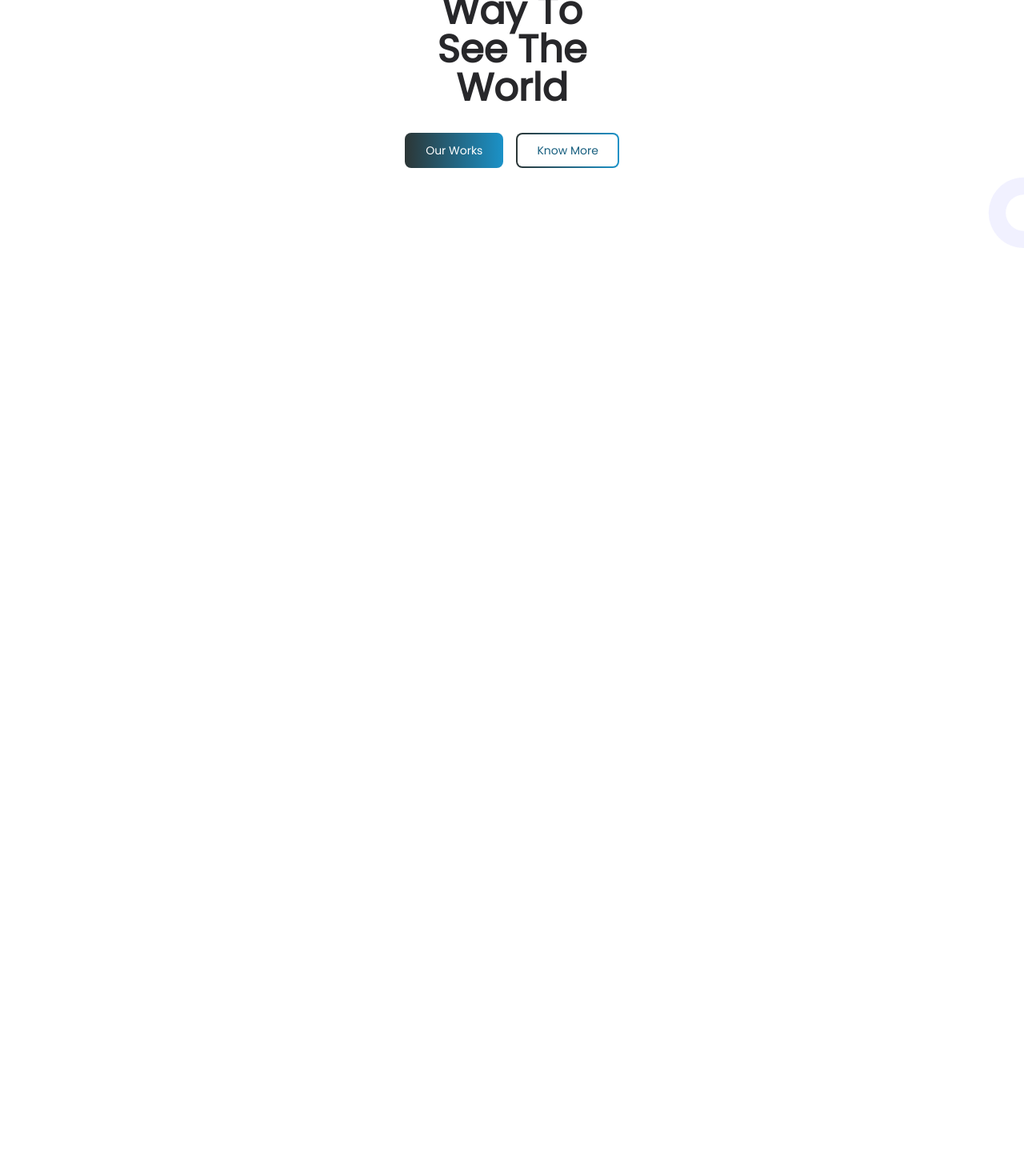
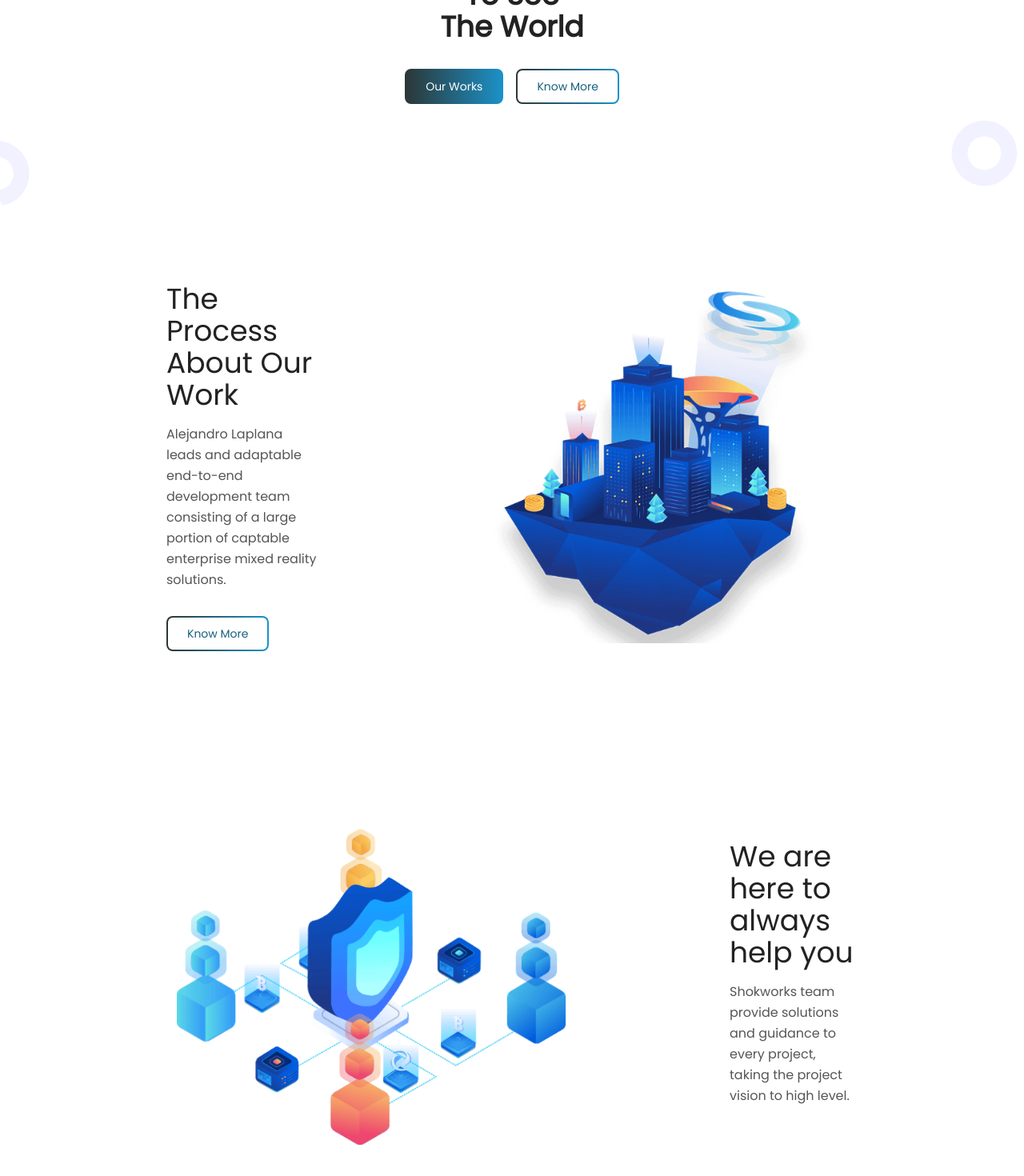
Before and after one commit to aledx18/landing-shokworks, a Next.js app: page / in a window 1280 px wide. Shown: the part 776-2246 px from the top of the page at 80% size. Before the commit the page ends 1114 px from the top, so only its background shows below. Built offline with nearby package versions, Linux system fonts and the light colour scheme.

Commit message:
Add: Component About

```diff
--- /dev/null
+++ b/components/About.tsx
@@ -0,0 +1,55 @@
+import Image from 'next/image'
+
+export default function About() {
+  return (
+    <section className='text-gray-400 body-font'>
+      <div className='container mx-auto flex py-24 md:flex-row flex-col items-center'>
+        <div className='lg:flex-grow md:w-1/2 lg:pr-40 md:pr-24 flex flex-col md:items-start md:text-left mb-16 md:mb-0 items-center text-center'>
+          <h1 className='title-font sm:text-4xl text-3xl mb-4 font-medium text-[#222222]'>
+            The Process About Our Work
+          </h1>
+          <p className='mb-8 leading-relaxed text-[#555555]'>
+            Alejandro Laplana leads and adaptable end-to-end development team
+            consisting of a large portion of captable enterprise mixed reality
+            solutions.
+          </p>
+          <div className='flex justify-center items-center'>
+            <button className='group relative inline-flex items-center justify-center overflow-hidden rounded-lg bg-gradient-to-r from-[#2C3636] to-[#1B92C8] p-0.5 md:text-sm text-xs text-white hover:text-white focus:outline-none focus:ring-1'>
+              <span className='relative rounded-md md:px-6 px-4 py-2.5 transition-all duration-75 ease-in bg-white group-hover:bg-gradient-to-r from-[#2C3636] to-[#1B92C8] text-[#185F7F] hover:text-white'>
+                Know More
+              </span>
+            </button>
+          </div>
+        </div>
+        <div className='lg:max-w-lg lg:w-full md:w-1/2 w-5/6'>
+          <Image
+            src='/build.png'
+            width={1000}
+            height={900}
+            alt='about Build Image'
+          />
+        </div>
+      </div>
+
+      <div className='container mx-auto flex py-24 md:flex-row flex-col items-center'>
+        <div className='lg:max-w-lg lg:w-full md:w-1/2 w-5/6 md:mb-0 mb-10'>
+          <Image
+            src='/article-image-5.png'
+            width={1000}
+            height={900}
+            alt='about Build Image'
+          />
+        </div>
+        <div className='lg:flex-grow md:w-1/2 lg:pl-48 md:pl-20 flex flex-col md:items-start md:text-left items-center text-center'>
+          <h1 className='title-font sm:text-4xl text-3xl mb-4 font-medium text-[#222222]'>
+            We are here to always help you
+          </h1>
+          <p className='mb-8 leading-relaxed text-[#555555]'>
+            Shokworks team provide solutions and guidance to every project,
+            taking the project vision to high level.
+          </p>
+        </div>
+      </div>
+    </section>
+  )
+}
--- a/components/Header.tsx
+++ b/components/Header.tsx
@@ -25,7 +25,7 @@ export default function Header() {
               className='w-auto h-auto'
             />
             <div className='lg:mx-96 pt-8'>
-              <h1 className='font-bold px-10 lg:px-40 lg:text-5xl md:text-4xl text-xl text-zinc-800'>
+              <h1 className='font-bold px-10 lg:px-40 md:text-4xl text-xl text-[#222222]'>
                 A Brand New Way To See The World
               </h1>
               <div className='flex justify-center gap-4 pt-8'>
--- a/components/NavBar.tsx
+++ b/components/NavBar.tsx
@@ -45,7 +45,7 @@ export default function NavBar() {
     <Disclosure as='nav' className='bg-white'>
       {({ open }) => (
         <>
-          <div className='mx-auto max-w-7xl px-2 sm:px-6 lg:px-2 mt-2'>
+          <div className='mx-1 md:mx-2 lg:mx-16 mt-2'>
             <div className='relative flex h-16 items-center justify-between'>
               {/* Menu Navbar */}
               <div className='flex flex-1 items-center justify-between'>
--- a/src/pages/index.tsx
+++ b/src/pages/index.tsx
@@ -1,3 +1,4 @@
+import About from '../../components/About'
 import Header from '../../components/Header'
 import NavBar from '../../components/NavBar'
 
@@ -6,6 +7,9 @@ export default function Home() {
     <>
       <NavBar />
       <Header />
+      <section className='lg:mx-52'>
+        <About />
+      </section>
     </>
   )
 }
```
Also changed, not shown: public/build.png (added).
